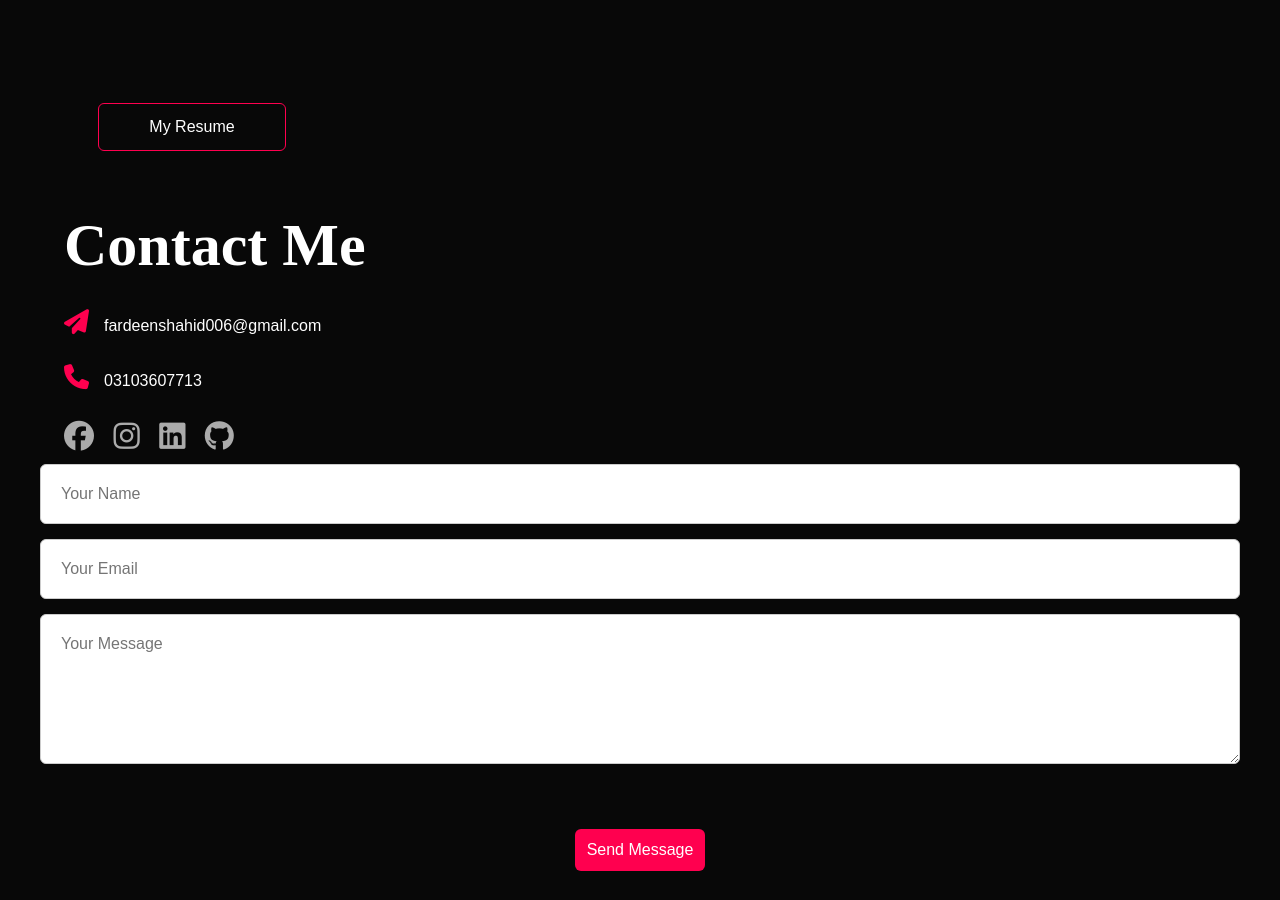
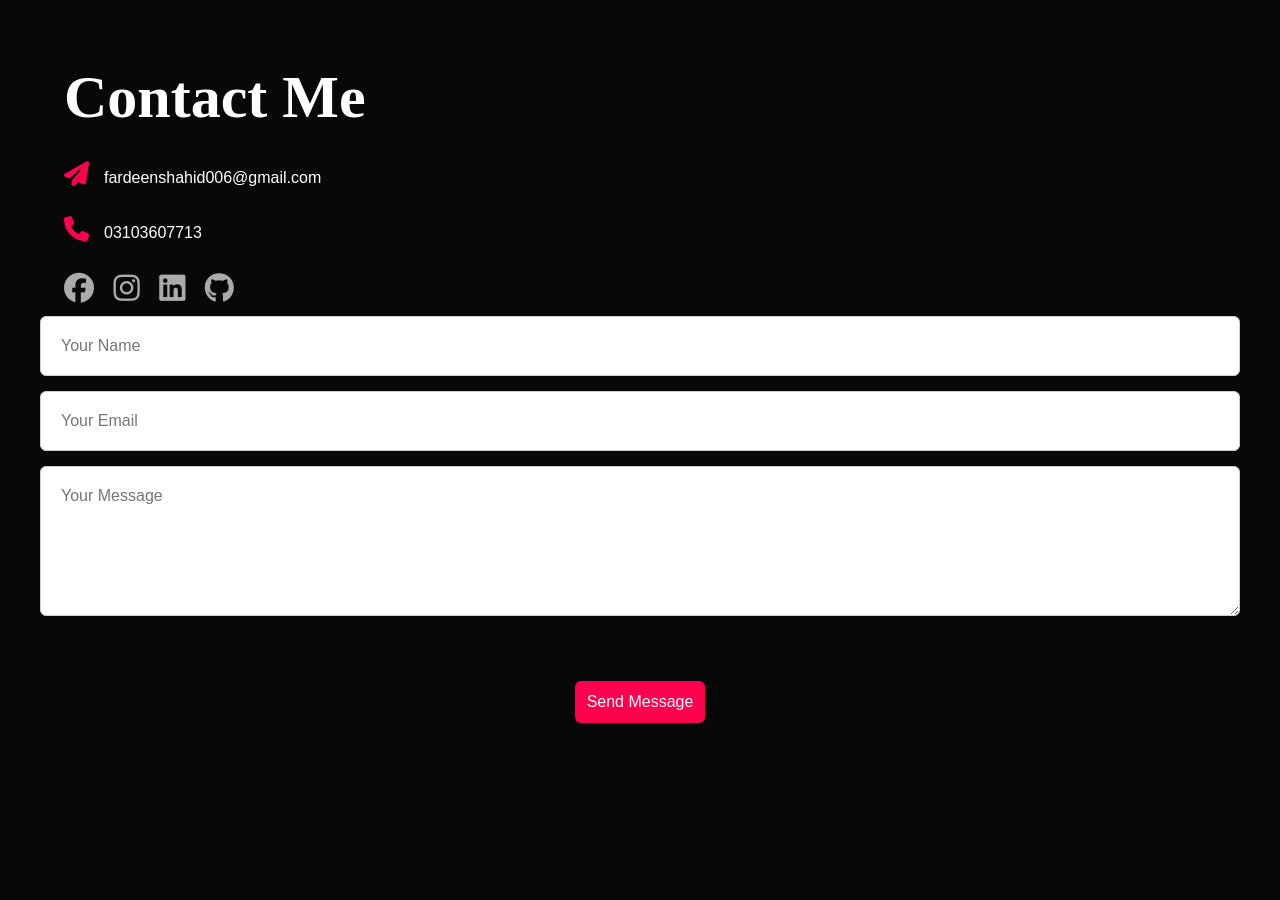
Before and after one commit to Fardeenshahid46/My_Portfolio, a plain HTML site: page Dportfolio/index.html in a window 1280 px wide. Shown: the part 2861-3761 px from the top of the page. After the commit the page ends 3634 px from the top, so only its background shows below. Drawn offline with nearby package versions, Linux system fonts and the light colour scheme.

```diff
--- a/Dportfolio/index.html
+++ b/Dportfolio/index.html
@@ -564,12 +564,6 @@
 
         </div>
       </div>
-      <!-- -----------------------Resume------------------------------- -->
-<div id="resume">
-  <div class="res-d">
-    <a href="Files/Data Science.pdf" download class="btn">My Resume</a>
-  </div>
-</div>
       <!-- -----------------------Contact------------------------------- -->
        <div id="contact">
         <div class="container">
```
